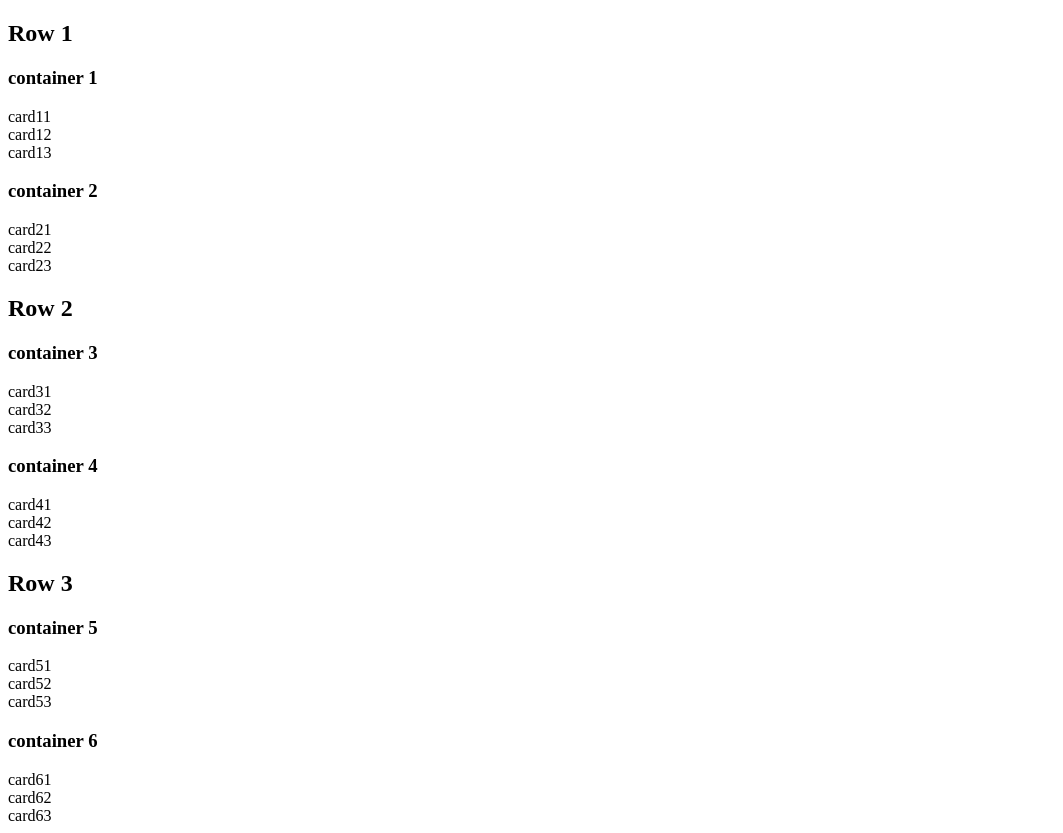
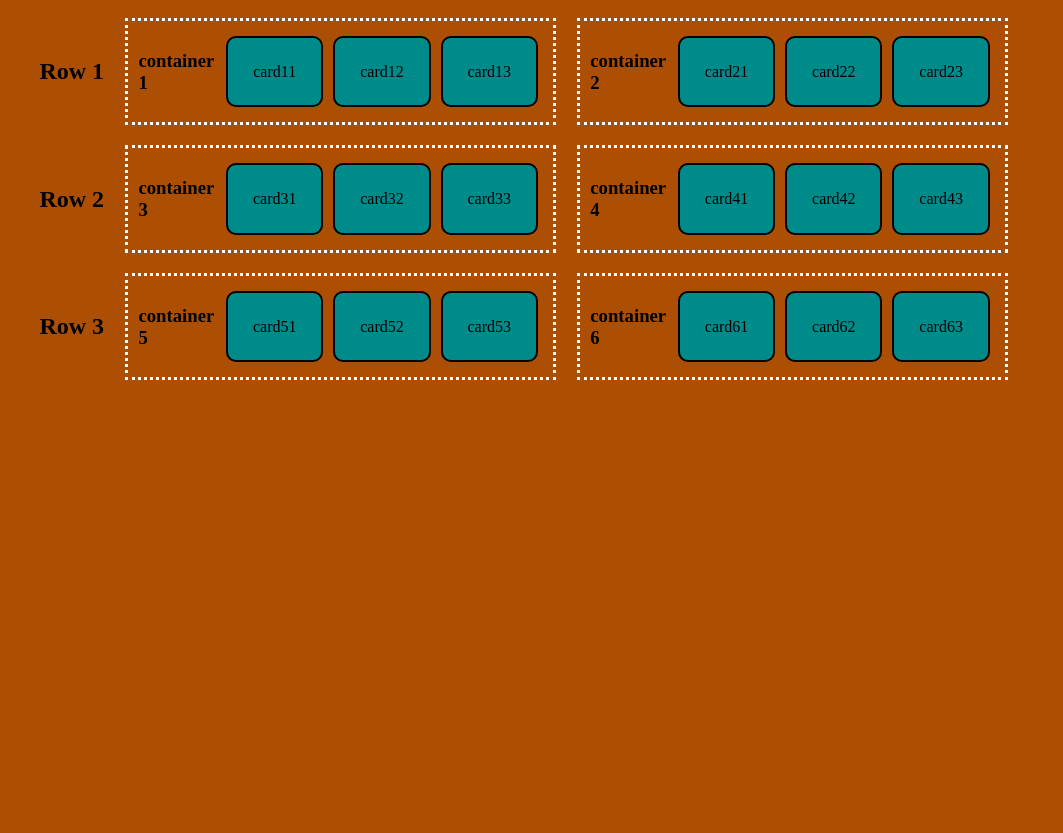
Before and after one commit to ShalishaManila/ITTFW3, a plain HTML site: page index.html in a window 1280 px wide. Shown: the whole page, without its empty margins (0-1063 px from the left). After the commit the page ends 800 px from the top, so only its background shows below. Drawn offline with Linux system fonts and the light colour scheme.

Commit message:
updated html and css
Corrected the layout and made new classes in css

```diff
--- a/index.html
+++ b/index.html
@@ -7,49 +7,49 @@
     <title>FlexBox - assignment 5</title>
 </head>
 <body>
-    <div class="row1">
+    <div class="row firstrow">
         <h2 class="heading_text">Row 1</h2>
-        <div class="container1">
+        <div class="container cn1">
             <h3 class="heading2_text">container 1</h3>
-            <div class="card11">card11</div>
-            <div class="card12">card12</div>
-            <div class="card13">card13</div>
+            <div class="card cd1">card11</div>
+            <div class="card cd2">card12</div>
+            <div class="card cd3">card13</div>
         </div>
-        <div class="container2">
+        <div class="container cn2">
             <h3 class="heading2_text">container 2</h3>
-            <div class="card21">card21</div>
-            <div class="card22">card22</div>
-            <div class="card23">card23</div>
+            <div class="card cd1">card21</div>
+            <div class="card cd2">card22</div>
+            <div class="card cd3">card23</div>
         </div>
     </div>
-    <div class="row2">
+    <div class="row secondrow">
         <h2 class="heading_text">Row 2</h2>
-        <div class="container3">
+        <div class="container cn3">
             <h3 class="heading2_text">container 3</h3>
-            <div class="card31">card31</div>
-            <div class="card32">card32</div>
-            <div class="card33">card33</div>
+            <div class="card cd1">card31</div>
+            <div class="card cd2">card32</div>
+            <div class="card cd3">card33</div>
         </div>
-        <div class="container4">
+        <div class="container cn4">
             <h3 class="heading2_text">container 4</h3>
-            <div class="card41">card41</div>
-            <div class="card42">card42</div>
-            <div class="card43">card43</div>
+            <div class="card cd1">card41</div>
+            <div class="card cd2">card42</div>
+            <div class="card cd3">card43</div>
         </div>
     </div>
-    <div class="row3">
+    <div class="row thirdrow">
         <h2 class="heading_text">Row 3</h2>
-        <div class="container5">
+        <div class="container cn5">
             <h3 class="heading2_text">container 5</h3>
-            <div class="card51">card51</div>
-            <div class="card52">card52</div>
-            <div class="card53">card53</div>
+            <div class="card cd1">card51</div>
+            <div class="card cd2">card52</div>
+            <div class="card cd3">card53</div>
         </div>
-        <div class="container6">
+        <div class="container cn6">
             <h3 class="heading2_text">container 6</h3>
-            <div class="card61">card61</div>
-            <div class="card62">card62</div>
-            <div class="card63">card63</div>
+            <div class="card cd1">card61</div>
+            <div class="card cd2">card62</div>
+            <div class="card cd3">card63</div>
         </div>
     </div>
 </body>
--- a/styles/index.css
+++ b/styles/index.css
@@ -1,87 +1,122 @@
 body{
+    background-color: rgb(172, 79, 4);
+    align-items: center;
+}
+.heading_text{
+    text-align: center;
+}
+.row{
+    flex-direction:row;
+    align-items: center;
+    width: 80%;
+    padding: 10px;
+    display: flex;
+}
+.firstrow{
+    justify-content: space-evenly;
+}
+.secondrow{
+    justify-content: space-evenly;
+}
+.thirdrow{
+    justify-content: space-evenly;
+}
+.container{
+    border: 3px dotted rgb(255, 255, 255);
+    position: relative;
+    width: 40%;
+    padding: 10px;
+    display: flex;
+}
+.cn1{
 
 }
-.heading_text{
+.cn2{
 
 }
-.row1{
+.cn3{
 
 }
-.row2{
+.cn4{
 
 }
-.row3{
+.cn5{
 
 }
-.container1{
+.cn6{
 
 }
-.container2{
+.card{
+    background-color: darkcyan;
+    border: 2px solid black;
+    border-radius: 10px;
+    margin: 5px;
+    display: flex;
+    justify-content: center;
+    align-items: center;
+    flex-basis: 25%;
+}
+.cd1{
 
 }
-.container3{
+.cd2{
 
 }
-.container4{
+.cd3{
 
 }
-.container5{
+
+.cn1 .cd1{
 
 }
-.container6{
+.cn1 .cd2{
 
 }
-.card11{
+.cn1 .cd3{
 
 }
-.card12{
+.cn2 .cd1{
 
 }
-.card13{
+.cn2 .cd2{
 
 }
-.card21{
+.cn2 .cd3{
 
 }
-.card22{
+.cn3 .cd1{
 
 }
-.card23{
+.cn3 .cd2{
 
 }
-.card31{
+.cn3 .cd3{
 
 }
-.card32{
+.cn4 .cd1{
 
 }
-.card33{
+.cn4 .cd2{
 
 }
-.card41{
+.cn4 .cd3{
 
 }
-.card42{
+.cn5 .cd1{
 
 }
-.card43{
+.cn5 .cd2{
 
 }
-.card51{
+.cn5 .cd3{
 
 }
-.card52{
+.cn6 .cd1{
 
 }
-.card53{
+.cn6 .cd2{
 
 }
-.card61{
+.cn6 .cd3{
 
 }
-.card62{
-
-}
-.card63{
-
-}
```
